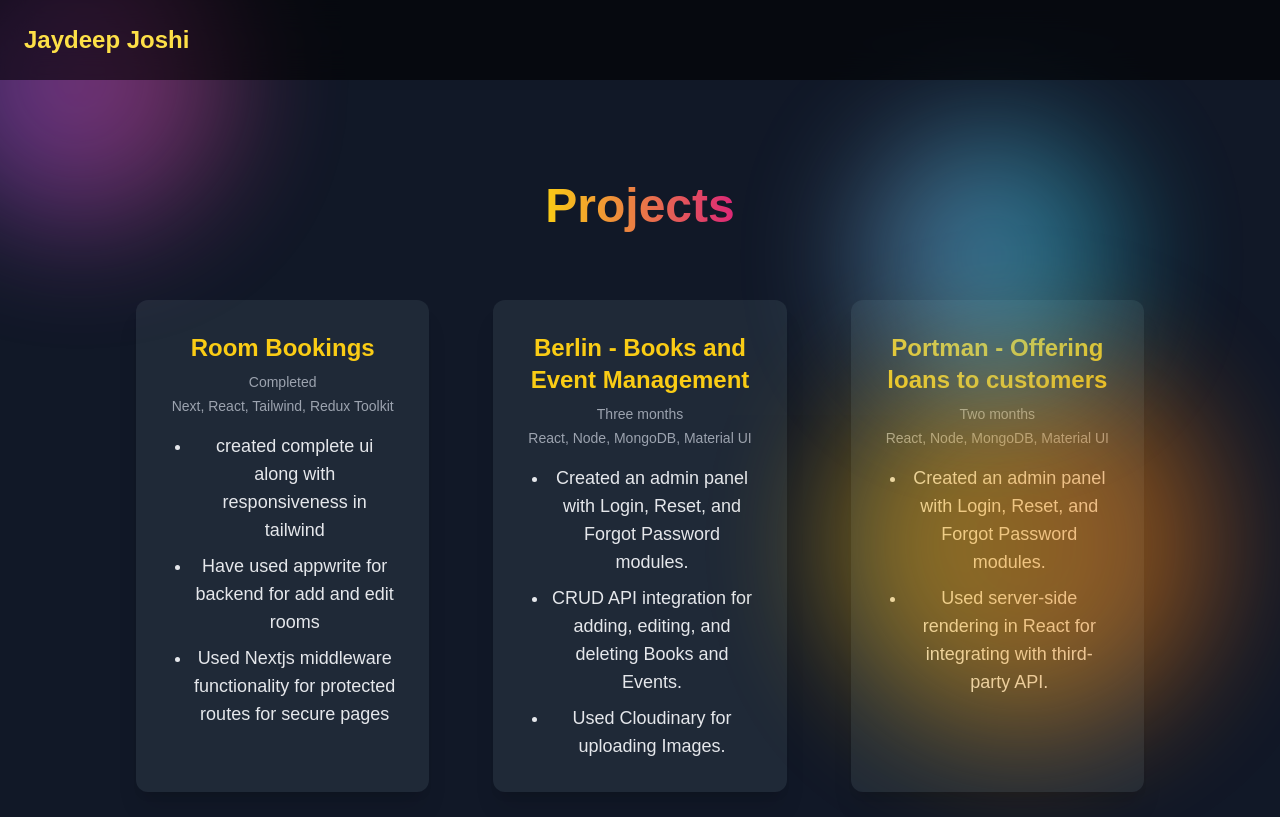
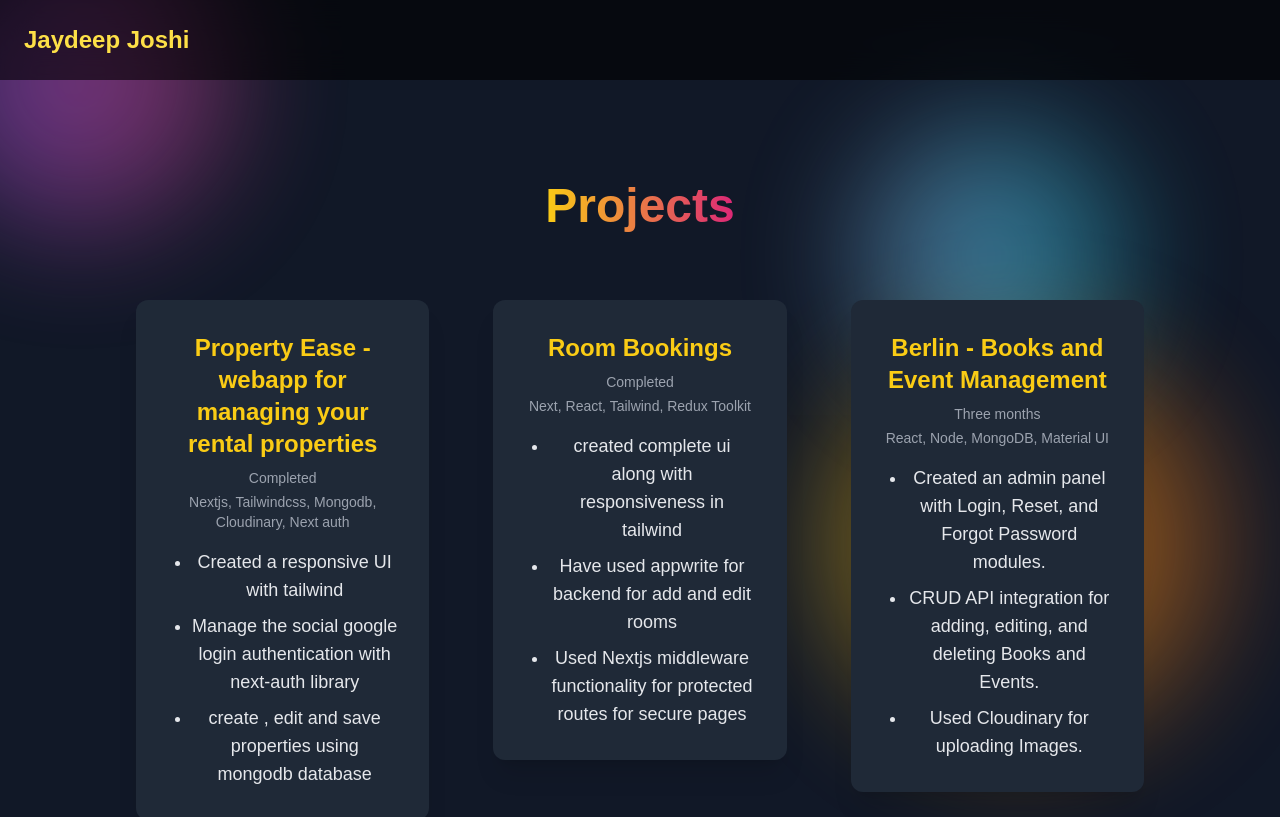
Before and after one commit to ajj039/Portfolio, a Next.js app: page /projects in a window 1280 px wide. Shown: the top 817 px of the page. Built offline with nearby package versions, Linux system fonts and the light colour scheme.

Commit message:
meta title changes

```diff
--- a/app/about/page.jsx
+++ b/app/about/page.jsx
@@ -5,6 +5,7 @@ import { motion } from "framer-motion";
 import Reactjs from "../../public/images/react.jpg";
 import Next from "../../public/images/next.jpg";
 import Image from "next/image";
+import Mongo from "../../public/images/mongodb.png";
 
 import Express from "../../public/images/express.png";
 
@@ -102,6 +103,15 @@ export default function AboutPage() {
               />
               <p>Express.js</p>
             </div>
+
+            <div className="text-center">
+              <Image
+                src={Mongo}
+                alt="Express.js"
+                className="w-16 mx-auto mb-2"
+              />
+              <p>MongoDB</p>
+            </div>
             <div className="text-center">
               <Image src={Python} alt="Python" className="w-16 mx-auto mb-2" />
               <p>Python</p>
--- a/app/layout.js
+++ b/app/layout.js
@@ -12,8 +12,10 @@ const geistMono = Geist_Mono({
 });
 
 export const metadata = {
-  title: "Create Next App",
-  description: "Generated by create next app",
+  title:
+    "Jaydeep Joshi - Frontend Developer with 2.6 Years of React Experience",
+  description:
+    "Frontend developer with 2.6 years of experience in React, Next.js, and modern web technologies. Explore my projects and skills to learn more.",
 };
 
 export default function RootLayout({ children }) {
--- a/app/projects/page.jsx
+++ b/app/projects/page.jsx
@@ -6,6 +6,17 @@ import Link from "next/link";
 
 export default function PortfolioPage() {
   const projects = [
+    {
+      name: "Property Ease - webapp for managing your rental properties",
+      duration: "Completed",
+      links: "https://prop-ease-git-main-jaydeep-joshis-projects.vercel.app/",
+      tech: "Nextjs, Tailwindcss, Mongodb, Cloudinary, Next auth",
+      description: [
+        "Created a responsive UI with tailwind",
+        "Manage the social google  login authentication with next-auth library",
+        "create , edit and save properties using mongodb database",
+      ],
+    },
     {
       name: "Room Bookings",
       duration: "Completed",
@@ -66,11 +77,12 @@ export default function PortfolioPage() {
       ],
     },
     ,
+    ,
   ];
 
   return (
     <main className="bg-gray-900 text-white min-h-screen flex flex-col">
-      {/* Navigation Bar without links */}
+      {/* Navigation Bar */}
       <nav className="fixed top-0 left-0 w-full px-6 py-6 flex justify-between items-center bg-black bg-opacity-60 backdrop-blur-lg z-10">
         <Link className="text-2xl font-bold text-yellow-300" href="/">
           Jaydeep Joshi
@@ -90,12 +102,15 @@ export default function PortfolioPage() {
         </motion.h1>
 
         {/* Projects List */}
-        <div className="mt-16 grid grid-cols-1 sm:grid-cols-2 lg:grid-cols-3 gap-16 px-4 sm:px-8 md:px-12">
+        <div className="mt-16 grid grid-cols-1 sm:grid-cols-2 lg:grid-cols-3 gap-16 px-4 sm:px-8 md:px-12 z-30">
           {projects.map((project, index) => (
-            <>
-              {/* <a href={project.links} target="_blank"> */}
+            <a
+              href={project.links}
+              key={index}
+              target="_blank"
+              rel="noopener noreferrer"
+            >
               <motion.div
-                key={index}
                 initial={{ opacity: 0, scale: 0.9 }}
                 animate={{ opacity: 1, scale: 1 }}
                 transition={{ duration: 0.6, delay: index * 0.3 }}
@@ -106,7 +121,6 @@ export default function PortfolioPage() {
                 </h2>
                 <p className="mt-2 text-sm text-gray-400">{project.duration}</p>
                 <p className="mt-1 text-sm text-gray-400">{project.tech}</p>
-
                 <ul className="mt-4 space-y-2 text-gray-200 list-disc pl-6">
                   {project.description.map((desc, idx) => (
                     <li key={idx} className="text-lg">
@@ -115,8 +129,7 @@ export default function PortfolioPage() {
                   ))}
                 </ul>
               </motion.div>
-              {/* </a> */}
-            </>
+            </a>
           ))}
         </div>
       </section>
```
Also changed, not shown: public/images/mongodb.png (added).
